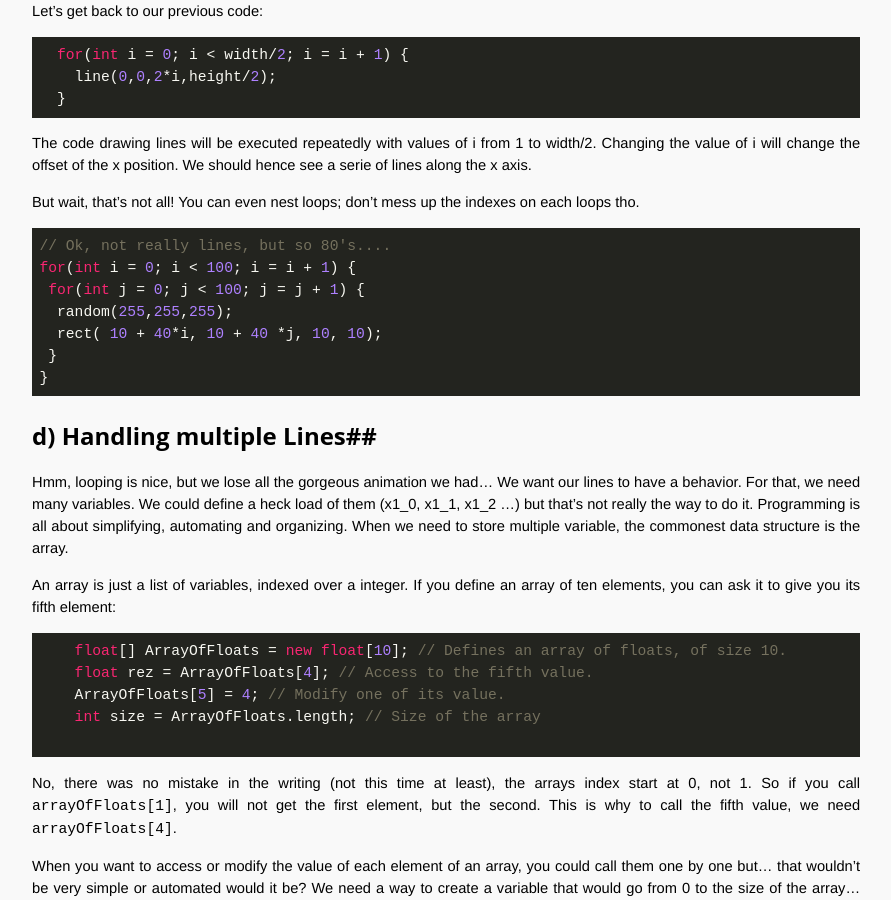
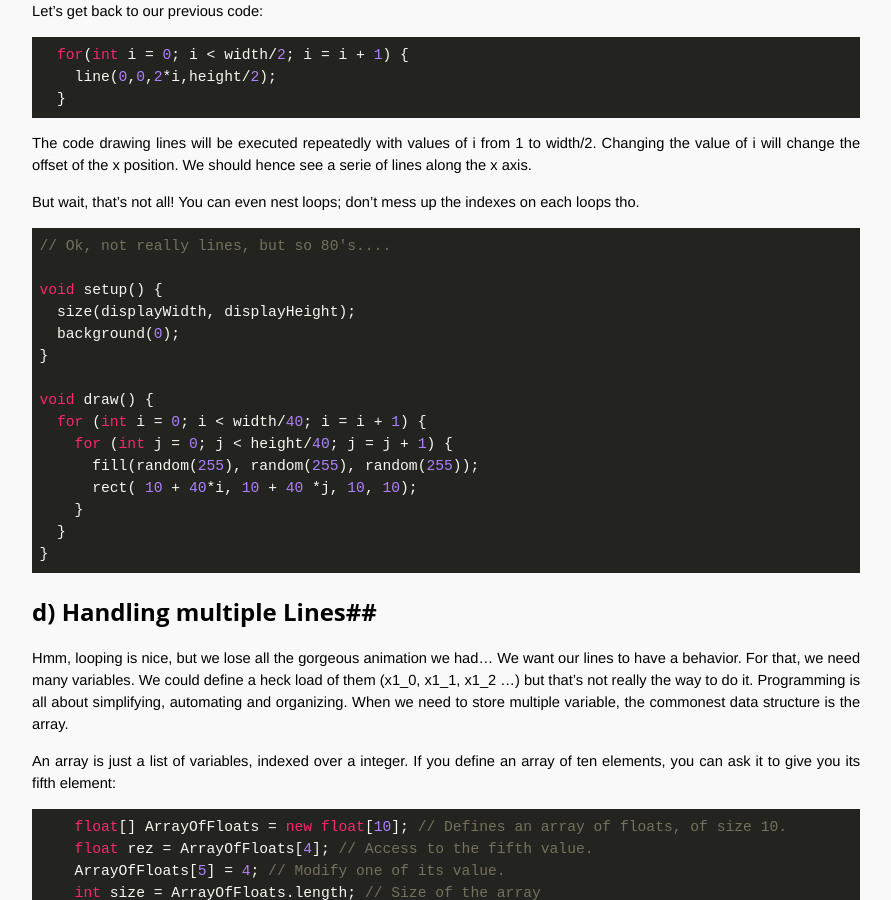
Before and after one commit to OpenTechSchool-Brussels/generative-art-with-processing, a Jekyll site: the page built from Playing-with-lines.markdown, in a window 1280 px wide and 900 px high, scrolled down 3834 px. Shown: the whole window, without its empty margins (324-1215 px from the left). Built offline with Jekyll 4.4.1, drawn with Linux system fonts in a browser that asks for light colours; Markdown is read by kramdown in place of the engine named in the settings.

Commit message:
Update Playing-with-lines.markdown

````diff
--- a/Playing-with-lines.markdown
+++ b/Playing-with-lines.markdown
@@ -145,11 +145,19 @@ But wait, that's not all! You can even nest loops; don't mess up the indexes on
 
 ```java
 // Ok, not really lines, but so 80's....
-for(int i = 0; i < 100; i = i + 1) {
- for(int j = 0; j < 100; j = j + 1) {
-  random(255,255,255);
-  rect( 10 + 40*i, 10 + 40 *j, 10, 10);
- }
+
+void setup() {
+  size(displayWidth, displayHeight);
+  background(0);
+}
+
+void draw() {
+  for (int i = 0; i < width/40; i = i + 1) {
+    for (int j = 0; j < height/40; j = j + 1) {
+      fill(random(255), random(255), random(255));
+      rect( 10 + 40*i, 10 + 40 *j, 10, 10);
+    }
+  }
 }
 ```
 
````
